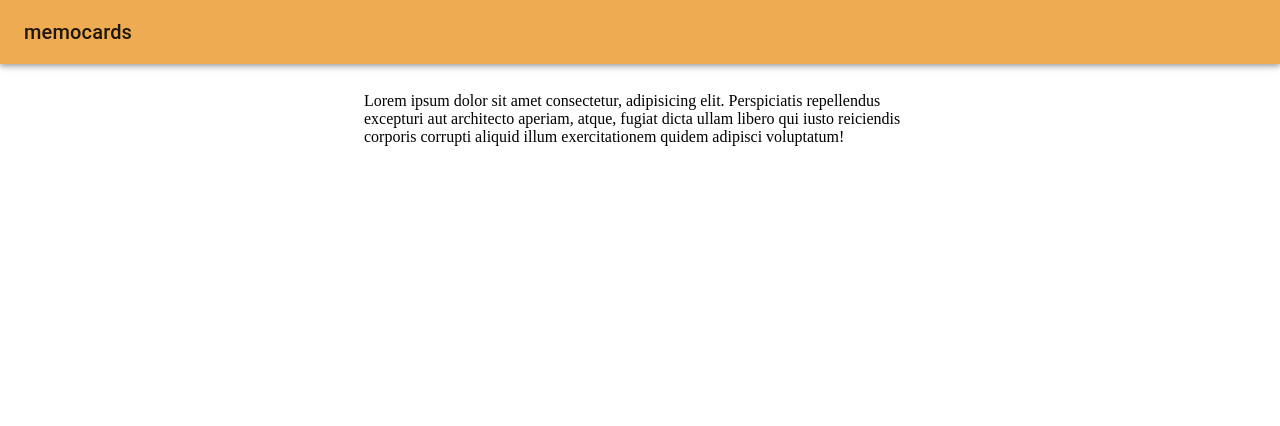
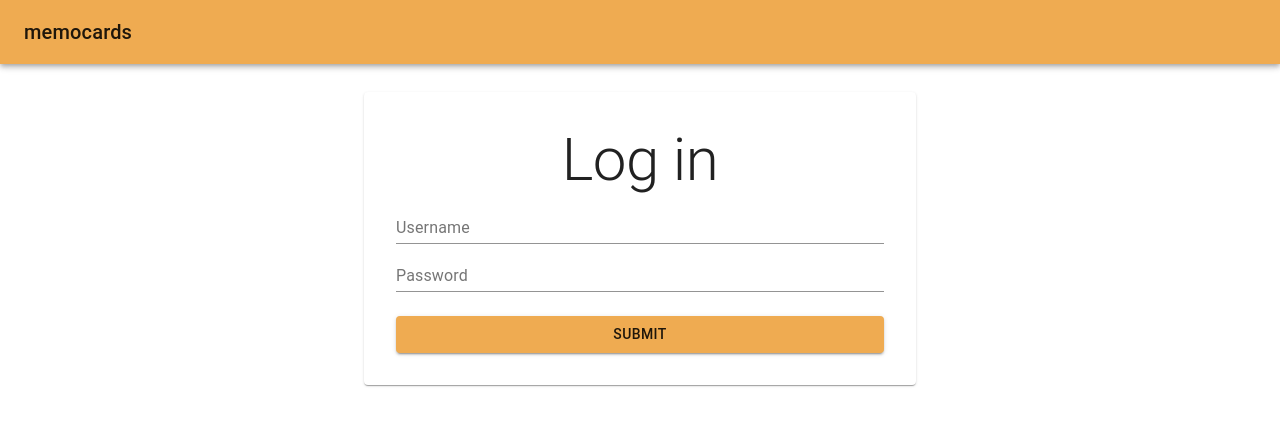
Before and after one commit to karmek-k/memocards, a React (Create React App) app in the folder client/: page /login in a window 1280 px wide. Shown: the top 426 px of the page. Built offline with nearby package versions, Linux system fonts and the light colour scheme; the HTML template or start-up script is replaced by a standard one.

Commit message:
Create the login form

```diff
--- /dev/null
+++ b/client/src/components/login/LoginForm.tsx
@@ -0,0 +1,51 @@
+import {
+  makeStyles,
+  Paper,
+  Typography,
+  TextField,
+  Button
+} from '@material-ui/core';
+import React from 'react';
+
+const useStyles = makeStyles({
+  paper: {
+    padding: '2rem'
+  },
+  formHeader: {
+    textAlign: 'center'
+  },
+  form: {
+    display: 'flex',
+    flexDirection: 'column',
+    justifyContent: 'space-between'
+  },
+  button: {
+    marginTop: '1.5rem'
+  }
+});
+
+const LoginForm: React.FC = () => {
+  const classes = useStyles();
+
+  return (
+    <Paper className={classes.paper}>
+      <Typography variant="h2" className={classes.formHeader}>
+        Log in
+      </Typography>
+      <form className={classes.form} onSubmit={console.log}>
+        <TextField name="username" label="Username" />
+        <TextField name="password" type="password" label="Password" />
+        <Button
+          variant="contained"
+          color="primary"
+          type="submit"
+          className={classes.button}
+        >
+          Submit
+        </Button>
+      </form>
+    </Paper>
+  );
+};
+
+export default LoginForm;
--- a/client/src/pages/LoginPage.tsx
+++ b/client/src/pages/LoginPage.tsx
@@ -1,15 +1,13 @@
 import { Container } from '@material-ui/core';
 import React from 'react';
+import LoginForm from '../components/login/LoginForm';
 import Layout from '../components/shared/Layout';
 
 const LoginPage: React.FC = () => {
   return (
     <Layout>
       <Container maxWidth="sm">
-        Lorem ipsum dolor sit amet consectetur, adipisicing elit. Perspiciatis
-        repellendus excepturi aut architecto aperiam, atque, fugiat dicta ullam
-        libero qui iusto reiciendis corporis corrupti aliquid illum
-        exercitationem quidem adipisci voluptatum!
+        <LoginForm />
       </Container>
     </Layout>
   );
```
